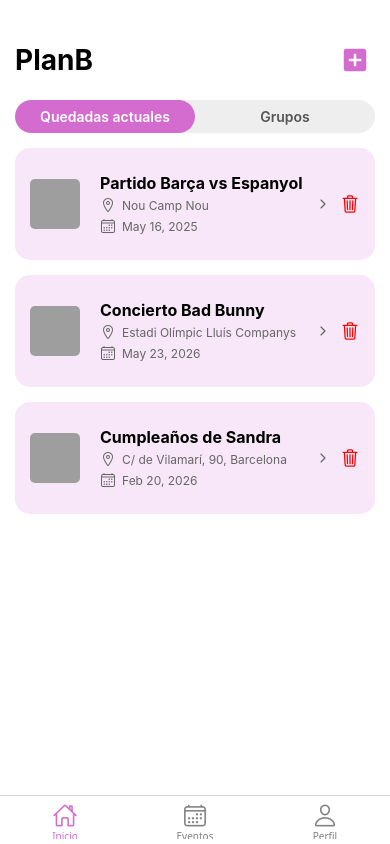
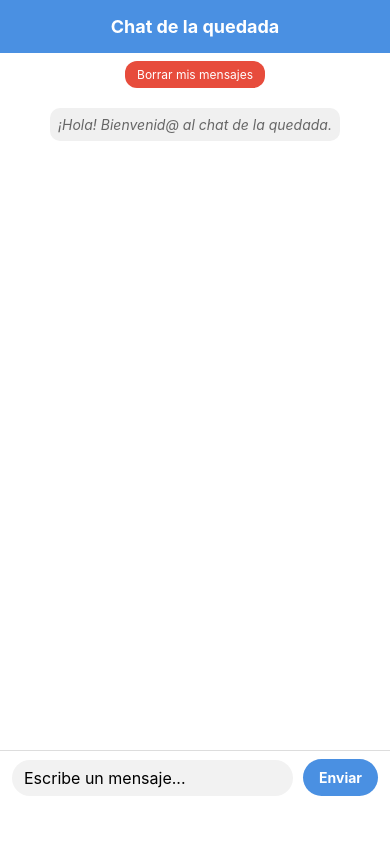
Before and after one commit to rogerguinon/plan-b, a React Native app: screen /ChatQuedada in a window 390 px wide. Built offline with nearby package versions, Linux system fonts and the light colour scheme; grey boxes are pictures that could not be loaded; what expo-auth-session would draw is missing.

Commit message:
chat quedadas

```diff
--- a/App.js
+++ b/App.js
@@ -1,5 +1,5 @@
 import { NavigationContainer } from '@react-navigation/native';
-import { createNativeStackNavigator } from '@react-navigation/native-stack';
+import { createNativeStackNavigator} from '@react-navigation/native-stack';
 import LoginScreen from './src/screens/LoginScreen/LoginScreen';
 import RegisterScreen from './src/screens/RegisterScreen/RegisterScreen';
 import AppTabs from './src/navigation/AppTabs';
@@ -9,6 +9,7 @@ import EditSurveyScreen from './src/screens/EditSurveyScreen/EditSurveyScreen';
 import SurveysScreen from './src/screens/SurveysScreen/SurveysScreen';
 import { EventProvider } from './src/context/EventContext';
 import CreateEventScreen from './src/screens/CreateEventScreen/CreateEventScreen';
+import ChatQuedadaScreen from './src/screens/ChatQuedadaScreen/ChatQuedadaScreen';
 
 const Stack = createNativeStackNavigator();
 
@@ -26,6 +27,8 @@ export default function App() {
           <Stack.Screen name="Editar" component={EditSurveyScreen} />
           <Stack.Screen name="Encuestas" component={SurveysScreen} />
           <Stack.Screen name="CreateEvent" component={CreateEventScreen} options={{ headerShown: false }}/>
+          <Stack.Screen name="ChatQuedada" component={ChatQuedadaScreen}
+                    options={{presentation: 'modal', animation: 'slide_from_bottom', headerShown: false}} />
         </Stack.Navigator>
       </NavigationContainer>
     </EventProvider>
--- /dev/null
+++ b/src/data/chatStorage.js
@@ -0,0 +1,21 @@
+import AsyncStorage from '@react-native-async-storage/async-storage';
+
+const STORAGE_KEY = 'chat_messages';
+
+export const saveMessages = async (messages) => {
+  try {
+    await AsyncStorage.setItem(STORAGE_KEY, JSON.stringify(messages));
+  } catch (e) {
+    console.error('Error saving messages:', e);
+  }
+};
+
+export const loadMessages = async () => {
+  try {
+    const json = await AsyncStorage.getItem(STORAGE_KEY);
+    return json != null ? JSON.parse(json) : [];
+  } catch (e) {
+    console.error('Error loading messages:', e);
+    return [];
+  }
+};
--- /dev/null
+++ b/src/screens/ChatQuedadaScreen/ChatQuedadaScreen.js
@@ -0,0 +1,258 @@
+import React, { useState, useRef, useEffect } from 'react';
+import { View, Text, TextInput, TouchableOpacity, FlatList, KeyboardAvoidingView, Platform, StyleSheet } from 'react-native';
+import { loadMessages, saveMessages } from '../../data/chatStorage';
+
+export default function ChatQuedadaScreen({ route }) {
+  const { id } = route.params || {};
+
+  const [allMessages, setAllMessages] = useState([]);
+  const [senderColors, setSenderColors] = useState({});
+  const [inputText, setInputText] = useState('');
+  const flatListRef = useRef();
+
+  const coloresDisponibles = ['#e74c3c', '#3498db', '#2ecc71', '#9b59b6', '#f39c12', '#e84393'];
+
+  useEffect(() => {
+    cargarMensajes();
+  }, []);
+
+  const cargarMensajes = async () => {
+    const saved = await loadMessages();
+    if (saved.length > 0) {
+      setAllMessages(saved);
+    } else {
+      const mensajesIniciales = [
+        { idMensaje: '1', text: 'Si alguien aun no sabe si puede venir, que lo diga por aquí.', sender: 'Sergi', time: '11:05', idQuedada: '1' },
+        { idMensaje: '2', text: 'Yo no podré ir, tengo que estudiar 😢', sender: 'Carles', time: '11:07', idQuedada: '1' },
+        { idMensaje: '3', text: 'Yo tampoco podré ir, tengo que trabajar', sender: 'María', time: '11:09', idQuedada: '1' },
+        { idMensaje: '4', text: '¿A qué hora quedamos?', sender: 'Marc', time: '11:05', idQuedada: '2' },
+        { idMensaje: '5', text: 'Traed bebida 🍻', sender: 'Joan', time: '11:07', idQuedada: '3' }
+      ];
+      setAllMessages(mensajesIniciales);
+      await saveMessages(mensajesIniciales);
+    }
+  };
+
+  useEffect(() => {
+    const sendersUnicos = [...new Set(allMessages.map(m => m.sender).filter(s => s !== 'me'))];
+    const nuevoMapaColores = {};
+    sendersUnicos.forEach((sender, idx) => {
+      nuevoMapaColores[sender] = coloresDisponibles[idx % coloresDisponibles.length];
+    });
+    setSenderColors(nuevoMapaColores);
+    saveMessages(allMessages);
+  }, [allMessages]);
+
+  const mensajesEvento = allMessages.filter(msg => String(msg.idQuedada) === String(id));
+
+  const sendMessage = () => {
+    if (inputText.trim() === '') return;
+    const hora = new Date().toLocaleTimeString([], { hour: '2-digit', minute: '2-digit' });
+
+    const nuevoMensaje = {
+      idMensaje: Date.now().toString(),
+      text: inputText,
+      sender: 'me',
+      time: hora,
+      idQuedada: id
+    };
+
+    setAllMessages(prev => [...prev, nuevoMensaje]);
+    setInputText('');
+  };
+
+  useEffect(() => {
+    if (flatListRef.current) {
+      flatListRef.current.scrollToEnd({ animated: true });
+    }
+  }, [mensajesEvento]);
+
+  const renderItem = ({ item }) => {
+    if (item.sender === 'system') {
+      return (
+        <View style={styles.systemMessageContainer}>
+          <Text style={styles.systemMessageText}>{item.text}</Text>
+        </View>
+      );
+    }
+
+    return (
+      <View style={[styles.messageContainer, item.sender === 'me' ? styles.myMessage : styles.otherMessage]}>
+        {item.sender !== 'me' && (
+          <Text style={[styles.senderName, { color: senderColors[item.sender] || '#000' }]}>
+            {item.sender}
+          </Text>
+        )}
+        <View style={styles.messageRow}>
+          <Text style={styles.messageText}>{item.text}</Text>
+          <Text style={styles.timeText}>{item.time}</Text>
+        </View>
+      </View>
+    );
+  };
+
+  return (
+    <KeyboardAvoidingView
+      style={styles.flex}
+      behavior={Platform.OS === 'ios' ? 'padding' : undefined}
+      keyboardVerticalOffset={50}
+    >
+      <View style={styles.header}>
+        <Text style={styles.title}>Chat de la quedada</Text>
+      </View>
+
+
+      {/*BORRAR ANTES DE LA PRESENTACION*/ }
+      <TouchableOpacity
+        style={styles.clearButton}
+        onPress={async () => {
+            const todos = await loadMessages();
+            const filtrados = todos.filter(msg =>
+            !(msg.sender === 'me' && String(msg.idQuedada) === String(id))
+            );
+            await saveMessages(filtrados);
+            setAllMessages(filtrados);
+        }}
+        >
+        <Text style={styles.clearButtonText}>Borrar mis mensajes</Text>
+      </TouchableOpacity>
+
+      <View style={styles.systemMessageContainer}>
+        <Text style={styles.systemMessageText}>¡Hola! Bienvenid@ al chat de la quedada.</Text>
+      </View>
+
+      <FlatList
+        ref={flatListRef}
+        data={mensajesEvento}
+        renderItem={renderItem}
+        keyExtractor={item => item.idMensaje}
+        contentContainerStyle={styles.chatContainer}
+      />
+
+      <View style={styles.inputContainer}>
+        <TextInput
+          placeholder="Escribe un mensaje..."
+          value={inputText}
+          onChangeText={setInputText}
+          style={styles.input}
+          onSubmitEditing={sendMessage}
+          returnKeyType="send"
+        />
+        <TouchableOpacity onPress={sendMessage} style={styles.sendBtn}>
+          <Text style={styles.sendText}>Enviar</Text>
+        </TouchableOpacity>
+      </View>
+    </KeyboardAvoidingView>
+  );
+}
+
+const styles = StyleSheet.create({
+  flex: {
+    flex: 1,
+    backgroundColor: '#fff'
+  },
+  header: {
+    padding: 16,
+    backgroundColor: '#4A90E2',
+    alignItems: 'center'
+  },
+  title: {
+    fontSize: 18,
+    fontWeight: 'bold',
+    color: '#fff'
+  },
+  chatContainer: {
+    padding: 12,
+    flexGrow: 1,
+    justifyContent: 'flex-end'
+  },
+  messageContainer: {
+    maxWidth: '80%',
+    marginVertical: 4,
+    padding: 10,
+    borderRadius: 10
+  },
+  myMessage: {
+    backgroundColor: '#DCF8C6',
+    alignSelf: 'flex-end'
+  },
+  otherMessage: {
+    backgroundColor: '#ECECEC',
+    alignSelf: 'flex-start'
+  },
+  messageText: {
+    fontSize: 16,
+    flexShrink: 1,
+    color: '#000',
+  },
+  timeText: {
+    fontSize: 12,
+    color: '#666',
+  },
+  senderName: {
+    fontWeight: 'bold',
+    marginBottom: 2,
+  },
+  inputContainer: {
+    flexDirection: 'row',
+    paddingHorizontal: 12,
+    paddingVertical: 8,
+    borderTopWidth: 1,
+    borderTopColor: '#ddd',
+    alignItems: 'center',
+    marginBottom: 40,
+  },
+  input: {
+    flex: 1,
+    backgroundColor: '#f2f2f2',
+    paddingHorizontal: 12,
+    paddingVertical: 8,
+    borderRadius: 20,
+    fontSize: 16
+  },
+  sendBtn: {
+    marginLeft: 10,
+    backgroundColor: '#4A90E2',
+    paddingHorizontal: 16,
+    paddingVertical: 10,
+    borderRadius: 20
+  },
+  sendText: {
+    color: 'white',
+    fontWeight: 'bold'
+  },
+  systemMessageContainer: {
+    alignItems: 'center',
+    marginVertical: 20,
+    paddingHorizontal: 20,
+  },
+  systemMessageText: {
+    fontSize: 14,
+    fontStyle: 'italic',
+    color: '#666',
+    backgroundColor: '#f0f0f0',
+    padding: 8,
+    borderRadius: 10,
+  },
+  messageRow: {
+    flexDirection: 'row',
+    justifyContent: 'space-between',
+    alignItems: 'flex-end',
+    gap: 8,
+    maxWidth: '100%',
+    flexWrap: 'wrap',
+  },
+  clearButton: {
+    marginTop: 8,
+    backgroundColor: '#e74c3c',
+    paddingVertical: 6,
+    paddingHorizontal: 12,
+    borderRadius: 12,
+    alignSelf: 'center'
+  },
+  clearButtonText: {
+    color: 'white',
+    fontSize: 12,
+    textAlign: 'center',
+  },
+});
--- a/src/screens/EventDetailScreen/EventDetailScreen.js
+++ b/src/screens/EventDetailScreen/EventDetailScreen.js
@@ -3,6 +3,7 @@ import { View, Text, Image, ScrollView, TextInput, TouchableOpacity, StyleSheet,
 import { MaterialCommunityIcons } from '@expo/vector-icons';
 import Ionicons from '@expo/vector-icons/Ionicons';
 import { useEventos } from '../../context/EventContext';
+
 
 export default function EventDetailScreen({ route, navigation }) {
   const { event } = route.params;
@@ -324,6 +325,12 @@ export default function EventDetailScreen({ route, navigation }) {
         )}
       </View>
 
+      {/* Chat */}
+      <TouchableOpacity style={styles.chatLink} onPress={() => navigation.navigate('ChatQuedada', { id: event.id })}>
+        <Text style={styles.chatLinkText}>Chat</Text>
+        <Ionicons name="arrow-down" size={16} color="#007AFF" style={{ marginLeft: 4 }} />
+      </TouchableOpacity>
+
     </View>
   );
 }
@@ -597,4 +604,17 @@ const styles = StyleSheet.create({
     color: '#333',
   },
 
+  chatLink: {
+    marginTop: 20,
+    flexDirection: 'row',
+    alignItems: 'center',
+    alignSelf: 'center',
+    paddingVertical: 4,
+    paddingHorizontal: 8,
+  },
+
+  chatLinkText: {
+    color: '#007aff',
+    fontSize: 16,
+  },
 });
```
